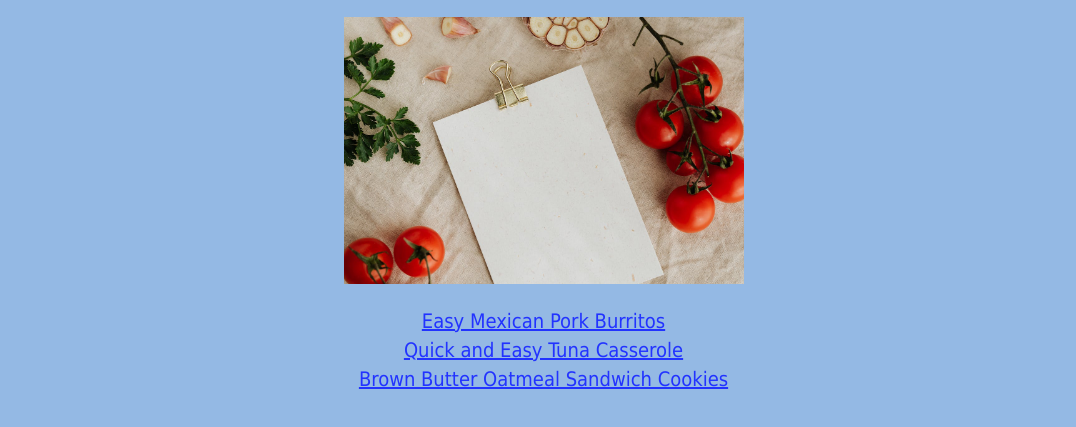
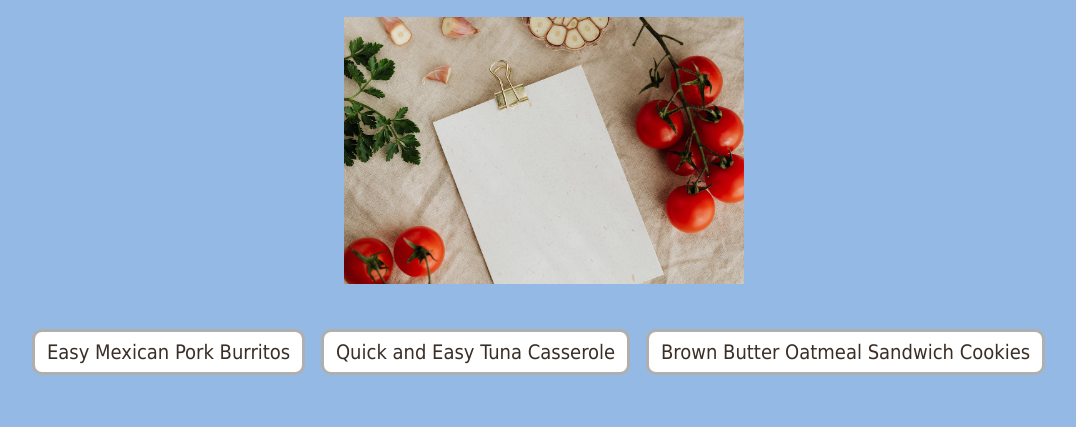
Before and after one commit to danironic/odin-05-recipes-3.0, a plain HTML site: page index.html in a window 1280 px wide. Shown: the part 119-546 px from the top of the page, without its empty margins (99-1175 px from the left). Drawn offline with Linux system fonts and the light colour scheme.

Commit message:
Make recipe links in index appear like buttons
changed them to display as inline-block so that
they are all on the same line. Googled
how to remove underlines and give the borders
a smooth radius. Changed the bg and text
colors as well.

```diff
--- a/css/style.css
+++ b/css/style.css
@@ -108,9 +108,27 @@ ul {
   width: 750px;
 }
 
+/* .recipe-links li {
+  margin-bottom: 5px;
+} */
+
 .recipe-links li {
-  margin-bottom: 5px;
+  display: inline-block;
+  margin-right: 10px;
+  margin-top: 20px;
+  padding: 8px 12px;
+  background-color: #FFF;
+  border: 3px solid #AFAFAF;
+  border-radius: 10px;
 }
+
+.recipe-links li a {
+  color: #3a2f27;
+  text-decoration: none;
+}
+
+
+
 
 .recipe-img {
   margin-left: 150px;
```
